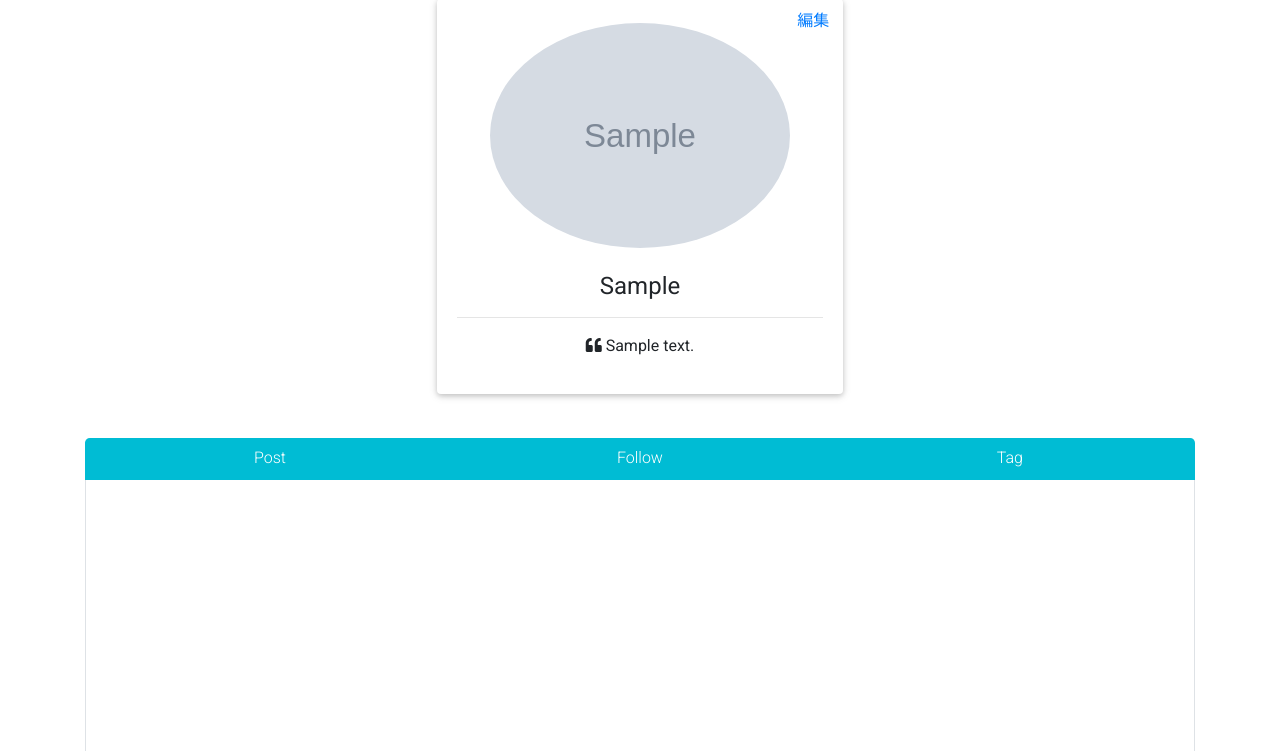
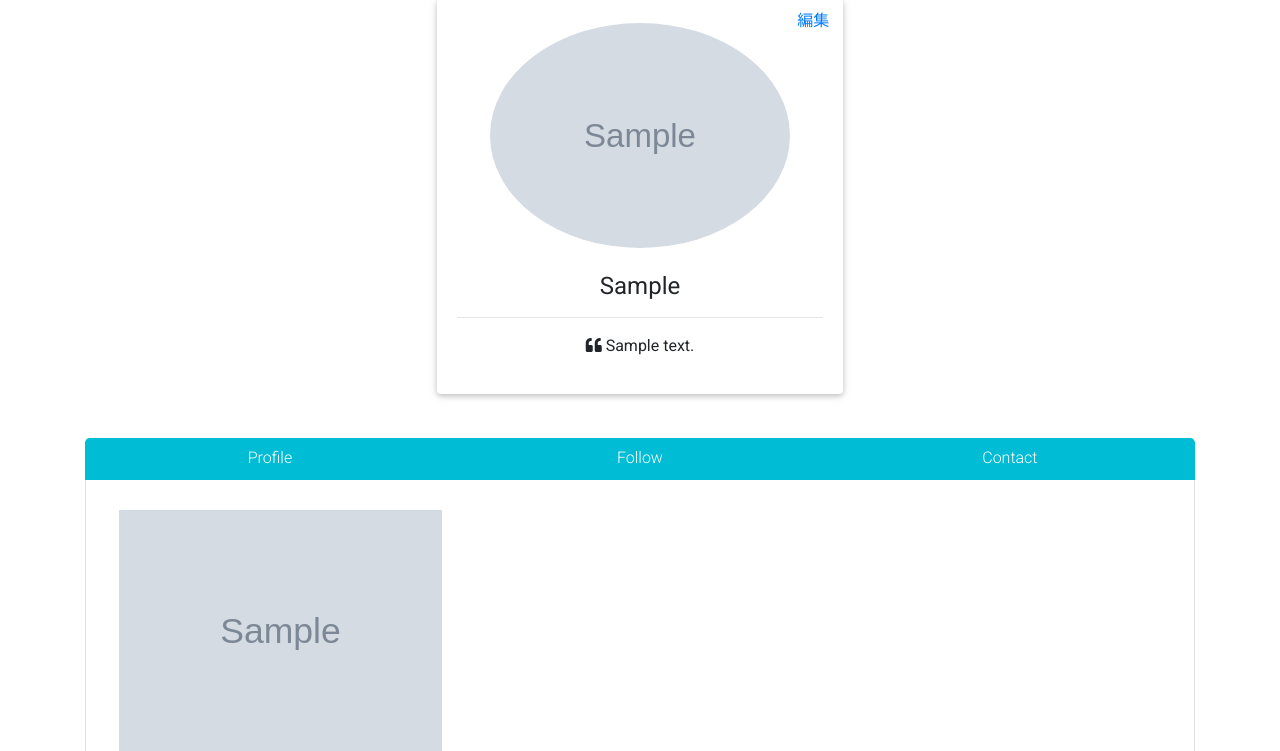
Before and after one commit to ikenoue-ryo/django_postapp, a Django app: page /profile/1/ in a window 1280 px wide. Shown: the part 141-892 px from the top of the page. Run offline with Django 3.2, Linux system fonts and the light colour scheme; tables that the repository leaves empty hold one stand-in row (values such as "Sample post"); grey boxes marked "Sample" are stand-in pictures; some libraries are stand-ins or nearby versions.

Commit message:
プロフィールページの変更

```diff
--- a/postapp/views.py
+++ b/postapp/views.py
@@ -34,6 +34,7 @@ class IndexView(ListView):
         context['like_list'] = like_list
         context['comment_list'] = comment_list
         return context
+
 
 
 """ タグ一覧 """
--- a/templates/postapp/profile.html
+++ b/templates/postapp/profile.html
@@ -2,7 +2,7 @@
 {% load static %}
 
 {% block customcss %}
-  <link href="{% static 'postapp/profile.css' %}" rel="stylesheet">
+<link href="{% static 'postapp/profile.css' %}" rel="stylesheet">
 {% endblock customcss %}
 
 {% block content %}
@@ -24,11 +24,12 @@
         <div class="card-up blue lighten-2">
         </div>
 
-        <a href="{% url 'postapp:profile_edit' user.id %}" data-toggle="modal" data-target="#elegantModalForm" class="profile_edit">編集</a>
+        <a href="{% url 'postapp:profile_edit' user.id %}" data-toggle="modal" data-target="#profile_EditModalForm"
+          class="profile_edit">編集</a>
 
         <!--Avatar-->
-        <div class="avatar mx-auto white"><img src="/media/{{ user.icon }}" width="300px"
-            alt="avatar mx-auto white" class="mt-4 rounded-circle">
+        <div class="avatar mx-auto white"><img src="/media/{{ user.icon }}" width="300px" alt="avatar mx-auto white"
+            class="mt-4 rounded-circle">
         </div>
 
         <div class="card-body">
@@ -51,8 +52,8 @@
 
       <ul class="nav tabs-cyan" id="myClassicTab" role="tablist">
         <li class="nav-item">
-          <a class="nav-link  waves-light active show" id="profile-tab-classic" data-toggle="tab" href="#profile-classic"
-            role="tab" aria-controls="profile-classic" aria-selected="true">Post</a>
+          <a class="nav-link  waves-light active show" id="profile-tab-classic" data-toggle="tab"
+            href="#profile-classic" role="tab" aria-controls="profile-classic" aria-selected="true">Profile</a>
         </li>
         <li class="nav-item">
           <a class="nav-link waves-light" id="follow-tab-classic" data-toggle="tab" href="#follow-classic" role="tab"
@@ -60,17 +61,36 @@
         </li>
         <li class="nav-item">
           <a class="nav-link waves-light" id="contact-tab-classic" data-toggle="tab" href="#contact-classic" role="tab"
-            aria-controls="contact-classic" aria-selected="false">Tag</a>
+            aria-controls="contact-classic" aria-selected="false">Contact</a>
         </li>
       </ul>
       <div class="tab-content border-right border-bottom border-left rounded-bottom" id="myClassicTabContent">
-        <div class="tab-pane fade active show clearfix" id="profile-classic" role="tabpanel" aria-labelledby="profile-tab-classic">
+        <div class="tab-pane fade active show clearfix" id="profile-classic" role="tabpanel"
+          aria-labelledby="profile-tab-classic">
           <ul class="clearfix">
-
+            {% for post in user.post_set.all %}
             <li>
               <img src="{{ post.picture1.url }}" width="90%;">
             </li>
-
+            {% endfor %}
+          </ul>
+        </div>
+        <div class="tab-pane fade" id="follow-classic" role="tabpanel" aria-labelledby="follow-tab-classic">
+          <ul class="clearfix">
+            {% for post in user.post_set.all %}
+            <li>
+              <img src="{{ post.picture1.url }}" width="90%;">
+            </li>
+            {% endfor %}
+          </ul>
+        </div>
+        <div class="tab-pane fade" id="contact-classic" role="tabpanel" aria-labelledby="contact-tab-classic">
+          <ul class="clearfix">
+            {% for post in user.post_set.all %}
+            <li>
+              <img src="{{ post.picture1.url }}" width="90%;">
+            </li>
+            {% endfor %}
           </ul>
         </div>
       </div>
@@ -83,14 +103,15 @@
 
 <!-- プロフィールモーダルここから -->
 <!-- Modal -->
-<div class="modal fade" id="elegantModalForm" tabindex="-1" role="dialog" aria-labelledby="myModalLabel"
+<div class="modal fade" id="profile_EditModalForm" tabindex="-1" role="dialog" aria-labelledby="myModalLabel"
   aria-hidden="true">
   <div class="modal-dialog modal-lg" role="document">
     <!--Content-->
     <div class="modal-content form-elegant">
       <!--Header-->
       <div class="modal-header text-center">
-        <h3 class="modal-title w-100 dark-grey-text font-weight-bold my-3" id="myModalLabel"><strong>Profile Edit</strong>
+        <h3 class="modal-title w-100 dark-grey-text font-weight-bold my-3" id="myModalLabel"><strong>Profile
+            Edit</strong>
         </h3>
         <button type="button" class="close" data-dismiss="modal" aria-label="Close">
           <span aria-hidden="true">&times;</span>
@@ -98,21 +119,26 @@
       </div>
       <!--Body-->
       <div class="modal-body mx-4">
+        <!--Avatar-->
+        <div class="avatar mx-auto white text-center"><img src="/media/{{ user.icon }}" width="300px" alt="avatar mx-auto white"
+            class="mt-4 rounded-circle">
+        </div>
+
         <!--Body-->
-        <form id="signupform" action="" method="POST" enctype="multipart/form-data">
+        <form id="profile_edit" action="" method="POST" enctype="multipart/form-data">
           {% csrf_token %}
           <div class="md-form pb-3">
             <div class="custom-file">
-              <input type="file" class="custom-file-input " name="picture1" id="picture">
-              <label class="custom-file-label" for="customFile">ファイルを選択</label>
+              <input type="file" class="custom-file-input " name="user.icon" id="{{ user.id }}">
+              <label class="custom-file-label" for="customFile">{{ user.icon }}</label>
             </div>
           </div>
           <div class="md-form mb-5">
-            <input type="text" name="proftext" id="Form-email1" class="form-control validate">
+            <input type="text" name="proftext" id="Form-email1" class="form-control validate" value="{{ user.proftext }}">
             <label data-error="wrong" data-success="right" for="Form-email1">PR</label>
           </div>
           <div class="text-center mb-3">
-            <input type="submit" value="Post" class="btn blue-gradient btn-block btn-rounded z-depth-1a">
+            <input type="submit" value="保存" class="btn blue-gradient btn-block btn-rounded z-depth-1a">
             <input type="hidden" name="next" value="{{ next }}">
           </div>
         </form>
```
